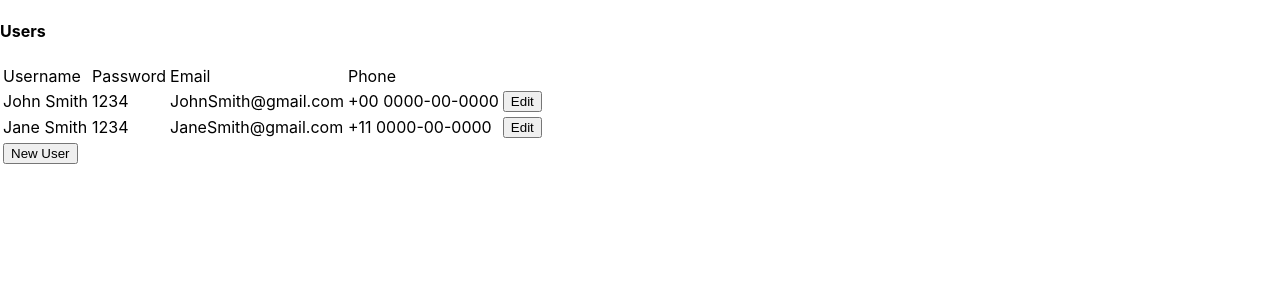
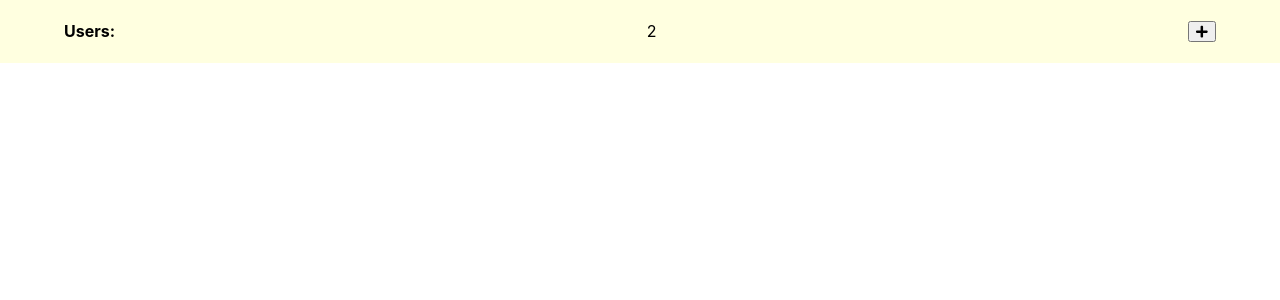
Before and after one commit to adirozaq8/flight-app, a React (Create React App) app in the folder admin/: page / in a window 1280 px wide. Shown: the top 300 px of the page. Built offline with nearby package versions, Linux system fonts and the light colour scheme.

Commit message:
Userpanel component added

```diff
--- a/admin/package.json
+++ b/admin/package.json
@@ -3,6 +3,10 @@
   "version": "0.1.0",
   "private": true,
   "dependencies": {
+    "@fortawesome/fontawesome-svg-core": "^1.2.25",
+    "@fortawesome/free-brands-svg-icons": "^5.11.2",
+    "@fortawesome/free-solid-svg-icons": "^5.11.2",
+    "@fortawesome/react-fontawesome": "^0.1.7",
     "@testing-library/jest-dom": "^4.2.4",
     "@testing-library/react": "^9.3.2",
     "@testing-library/user-event": "^7.1.2",
--- a/admin/src/App.js
+++ b/admin/src/App.js
@@ -1,12 +1,12 @@
 import React from "react";
 import { Switch, Route } from "react-router-dom";
-import AdminPanel from "./pages/Admin";
+import Admin from "./pages/Admin/Admin";
 
 function App() {
   return (
     <div>
       <Switch>
-        <Route exact path="/" component={AdminPanel} />
+        <Route exact path="/" component={Admin} />
       </Switch>
     </div>
   );
--- a/admin/src/pages/Admin.jsx
+++ /dev/null
@@ -1,44 +0,0 @@
-import React from "react";
-import Data from "../data/Data";
-
-function AdminPanel() {
-  return (
-    <div>
-      <h4>Users</h4>
-      <table>
-        <thead>
-          <tr>
-            <td>Username</td>
-            <td>Password</td>
-            <td>Email</td>
-            <td>Phone</td>
-          </tr>
-        </thead>
-        <tbody>
-          {Object.keys(Data.Users).map(key => {
-            return (
-              <tr key={key}>
-                <td key={key + " name"}>{Data.Users[key].Username}</td>
-                <td key={key + " password"}>{Data.Users[key].Password}</td>
-                <td key={key + " email"}>{Data.Users[key].Email}</td>
-                <td key={key + " phone"}>{Data.Users[key].Phone}</td>
-                <td>
-                  <button>Edit</button>
-                </td>
-              </tr>
-            );
-          })}
-        </tbody>
-        <tfoot>
-          <tr>
-            <td>
-              <button>New User</button>
-            </td>
-          </tr>
-        </tfoot>
-      </table>
-    </div>
-  );
-}
-
-export default AdminPanel;
--- /dev/null
+++ b/admin/src/pages/Admin/Admin.jsx
@@ -0,0 +1,13 @@
+import React from "react";
+import Data from "../../data/Data";
+import UserPanel from "./components/UserPanel";
+
+function Admin() {
+  return (
+    <div>
+      <UserPanel Users={Data.Users} />
+    </div>
+  );
+}
+
+export default Admin;
--- /dev/null
+++ b/admin/src/pages/Admin/components/UserPanel.css
@@ -0,0 +1,16 @@
+.UserPanel {
+  padding: 0 4rem;
+  background-color: lightyellow;
+}
+.UserPanel__header {
+  display: flex;
+  width: 100%;
+  justify-content: space-between;
+  align-items: center;
+}
+.UserPanel__table {
+  width: 100%;
+}
+.UserPanel__table table {
+  width: 100%;
+}
--- /dev/null
+++ b/admin/src/pages/Admin/components/UserPanel.jsx
@@ -0,0 +1,84 @@
+import React, { Component } from "react";
+import { FontAwesomeIcon } from "@fortawesome/react-fontawesome";
+import { faPlus, faMinus } from "@fortawesome/free-solid-svg-icons";
+import "./UserPanel.css";
+
+class UserPanel extends Component {
+  constructor(props) {
+    super(props);
+    this.Users = props.Users;
+    this.state = {
+      UserTable: false
+    };
+  }
+  setToggleBtn(e) {
+    e === 0 ? this.setState({ UserTable: 1 }) : this.setState({ UserTable: 0 });
+  }
+  render() {
+    return (
+      <div className="UserPanel">
+        <div className="UserPanel__header">
+          <h4>Users: </h4>
+          <div className="UserPanel__header-count">
+            <p>{Object.keys(this.Users).length}</p>
+          </div>
+          <div>
+            <button
+              onClick={() =>
+                !this.state.UserTable
+                  ? this.setState({ UserTable: true })
+                  : this.setState({ UserTable: false })
+              }
+            >
+              {!this.state.UserTable ? (
+                <FontAwesomeIcon icon={faPlus} />
+              ) : (
+                <FontAwesomeIcon icon={faMinus} />
+              )}
+            </button>
+          </div>
+        </div>
+        <div className="UserPanel__table">
+          {this.state.UserTable && (
+            <table>
+              <thead>
+                <tr>
+                  <td>Username</td>
+                  <td>Password</td>
+                  <td>Email</td>
+                  <td>Phone</td>
+                </tr>
+              </thead>
+              <tbody>
+                {Object.keys(this.Users).map(key => {
+                  return (
+                    <tr key={key}>
+                      <td key={key + " name"}>{this.Users[key].Username}</td>
+                      <td key={key + " password"}>
+                        {this.Users[key].Password}
+                      </td>
+                      <td key={key + " email"}>{this.Users[key].Email}</td>
+                      <td key={key + " phone"}>{this.Users[key].Phone}</td>
+                      <td>
+                        <button>Edit</button>
+                      </td>
+                    </tr>
+                  );
+                })}
+              </tbody>
+              <tfoot>
+                <tr>
+                  <td>
+                    <button>New User</button>
+                  </td>
+                </tr>
+              </tfoot>
+            </table>
+          )}
+        </div>
+      </div>
+    );
+  }
+}
+
+export default UserPanel;
```
Also changed, not shown: 1 other file (tests, documents, lock files or other folders).
